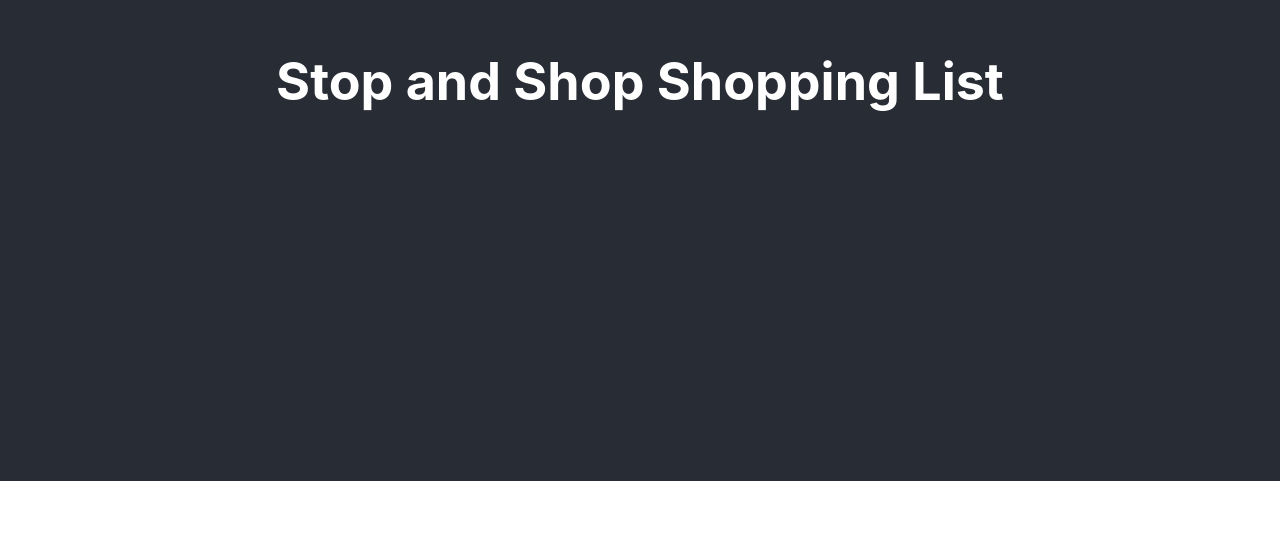
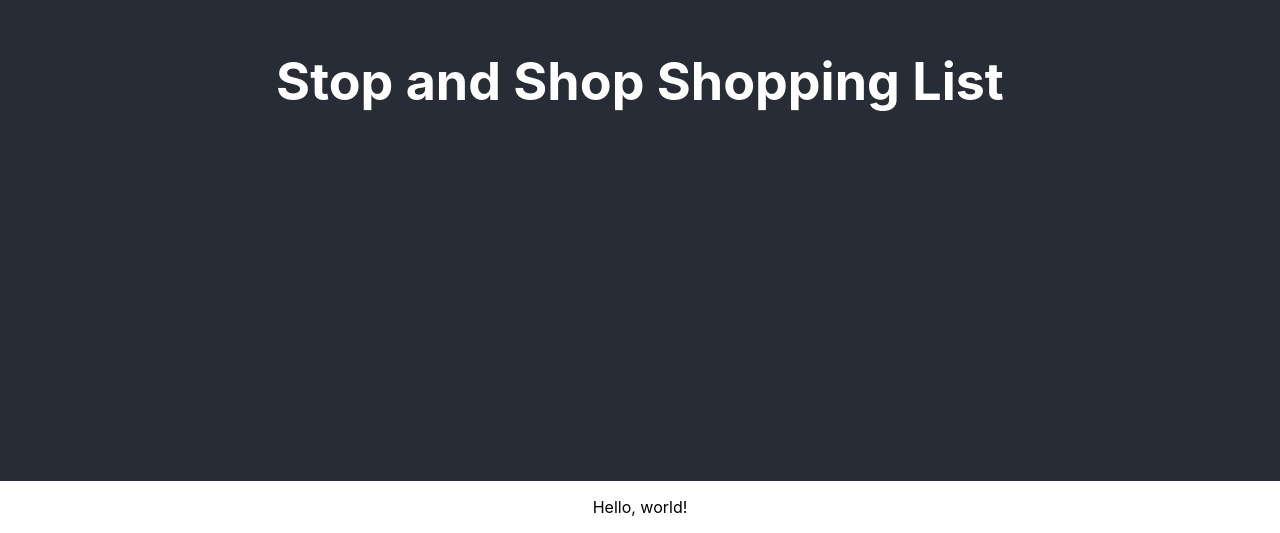
Before and after one commit to bethurban/shopping-list-client, a React (Create React App) app: page / in a window 1280 px wide. Shown: the part 319-852 px from the top of the page. Before the commit the page ends 800 px from the top, so only its background shows below. Built offline with nearby package versions, Linux system fonts and the light colour scheme.

Commit message:
Add NewItem container

```diff
--- a/src/App.js
+++ b/src/App.js
@@ -1,5 +1,6 @@
 import React from 'react';
 import './App.css';
+import NewItem from './containers/NewItem.js';
 
 function App() {
   return (
@@ -7,6 +8,10 @@ function App() {
       <header className="App-header">
         <h1>Stop and Shop Shopping List</h1>
       </header>
+
+      <div className="form">
+        <NewItem />
+      </div>
     </div>
   );
 }
--- /dev/null
+++ b/src/containers/NewItem.js
@@ -0,0 +1,13 @@
+import React, { Component } from 'react';
+
+class NewItem extends Component {
+  render() {
+    return (
+      <div>
+        <p>Hello, world!</p>
+      </div>
+    )
+  }
+}
+
+export default NewItem;
```
